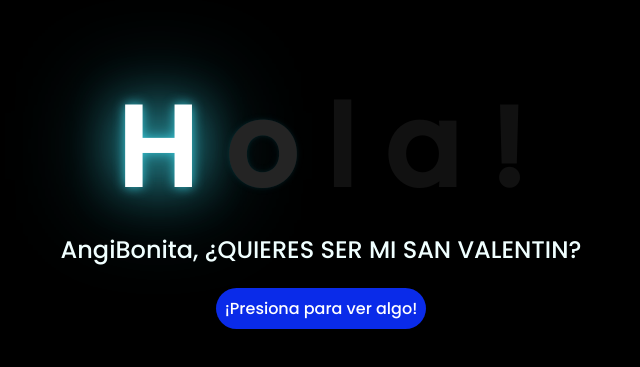
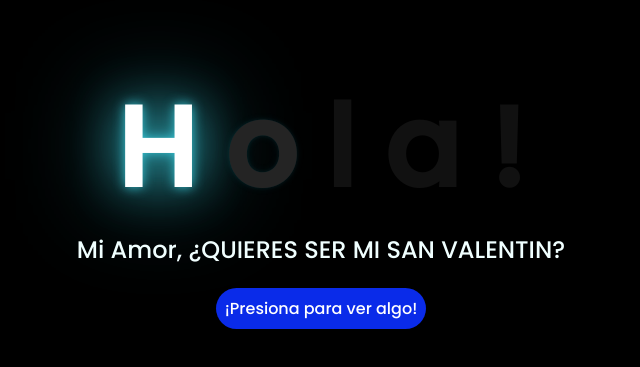
Before and after one commit to santiagotona/Flores, a plain HTML site: page index.html in a window 1280 px wide. Shown: the part 139-506 px from the top of the page, without its empty margins (327-967 px from the left). Drawn offline with Linux system fonts and the light colour scheme.

Commit message:
Update index.html

```diff
--- a/index.html
+++ b/index.html
@@ -19,7 +19,7 @@
         <span>!</span>
     </div>
     <div class="description">
-        <span>AngiBonita, ¿QUIERES SER MI SAN VALENTIN?</span>
+        <span>Mi Amor, ¿QUIERES SER MI SAN VALENTIN?</span>
     </div>
     <div class="button">
         <button class="botones">
```
